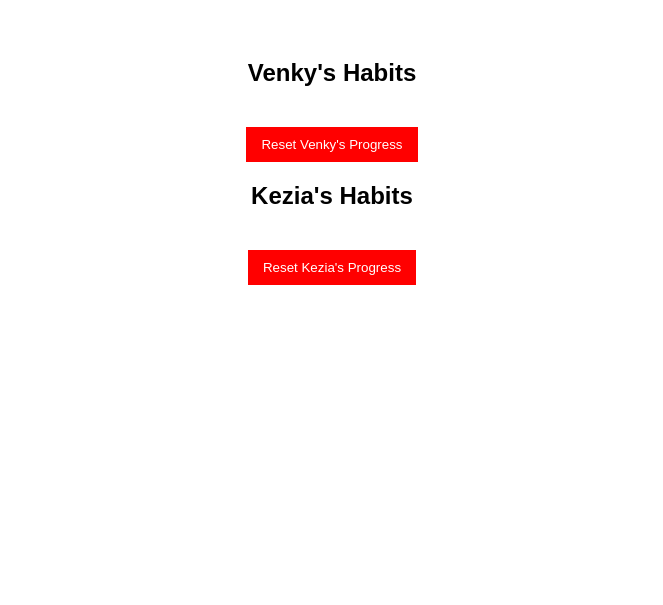
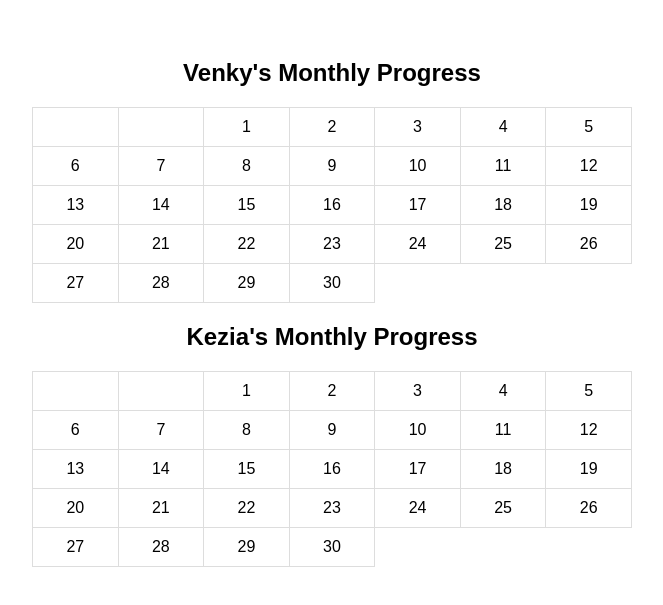
Before and after one commit to Venkatezh/Daily-Tracker, a plain HTML site: page index.html in a window 1280 px wide. Shown: the part 61-666 px from the top of the page, without its empty margins (308-971 px from the left). Drawn offline with Linux system fonts and the light colour scheme; no server answers.

Commit message:
Update index.html

```diff
--- a/index.html
+++ b/index.html
@@ -7,7 +7,7 @@
     <script type="module">
         // Import Firebase modules
         import { initializeApp } from "https://www.gstatic.com/firebasejs/9.6.1/firebase-app.js";
-        import { getDatabase, ref, onValue, set, remove } from "https://www.gstatic.com/firebasejs/9.6.1/firebase-database.js";
+        import { getDatabase, ref, onValue, set } from "https://www.gstatic.com/firebasejs/9.6.1/firebase-database.js";
 
         // Firebase configuration
         const firebaseConfig = {
@@ -25,27 +25,55 @@
         const app = initializeApp(firebaseConfig);
         const db = getDatabase(app);
 
-        const venkyHabits = ["Smoking", "Isolation", "Binge-watching", "Pessimism", "Explicit Content", "Irregular Eating", "Poor Sleep", "Obsession", "Delusional Thinking"];
-        const keziaHabits = ["Talking too much", "Anger", "Overthinking", "Laziness", "Crying", "Drinking", "Dependency"];
+        const users = {
+            "Venky": ["Smoking", "Isolation", "Binge-watching", "Pessimism", "Explicit Content", "Irregular Eating", "Poor Sleep", "Obsession", "Delusional Thinking"],
+            "Kezia": ["Talking too much", "Anger", "Overthinking", "Laziness", "Crying", "Drinking", "Dependency"]
+        };
 
-        function loadHabits(name, habits, containerId) {
+        function loadCalendar(user, containerId) {
             const container = document.getElementById(containerId);
             container.innerHTML = "";
-            habits.forEach((habit, index) => {
-                const habitKey = `${name}/habit-${index}`;
+            const today = new Date();
+            const year = today.getFullYear();
+            const month = today.getMonth();
+            const firstDay = new Date(year, month, 1).getDay();
+            const daysInMonth = new Date(year, month + 1, 0).getDate();
+
+            let calendarHTML = `<table><tr>`;
+            for (let i = 0; i < firstDay; i++) {
+                calendarHTML += "<td></td>";
+            }
+
+            for (let day = 1; day <= daysInMonth; day++) {
+                const dateKey = `${year}-${month + 1}-${day}`;
+                calendarHTML += `<td id="${user}-${dateKey}" onclick="selectDay('${user}', '${dateKey}')">${day}</td>`;
+                if ((firstDay + day) % 7 === 0) {
+                    calendarHTML += "</tr><tr>";
+                }
+            }
+
+            calendarHTML += "</tr></table>";
+            container.innerHTML = calendarHTML;
+        }
+
+        window.selectDay = function(user, dateKey) {
+            const habitContainer = document.getElementById(`${user}-habits`);
+            habitContainer.innerHTML = "";
+            users[user].forEach((habit, index) => {
+                const habitKey = `${user}/${dateKey}/habit-${index}`;
                 const habitRef = ref(db, habitKey);
 
                 onValue(habitRef, snapshot => {
                     const count = snapshot.val() || 0;
                     const li = document.createElement("li");
-                    li.innerHTML = `<span>${habit} (Count: ${count})</span> <button onclick="incrementHabit('${name}', ${index})">➕</button>`;
-                    container.appendChild(li);
+                    li.innerHTML = `<span>${habit} (Count: ${count})</span> <button onclick="incrementHabit('${user}', '${dateKey}', ${index})">➕</button>`;
+                    habitContainer.appendChild(li);
                 });
             });
         }
 
-        window.incrementHabit = function(name, index) {
-            const habitKey = `${name}/habit-${index}`;
+        window.incrementHabit = function(user, dateKey, index) {
+            const habitKey = `${user}/${dateKey}/habit-${index}`;
             const habitRef = ref(db, habitKey);
 
             onValue(habitRef, snapshot => {
@@ -54,35 +82,31 @@
             }, { onlyOnce: true });
         }
 
-        window.resetHabits = function(name) {
-            const nameRef = ref(db, name);
-            remove(nameRef);
-            loadHabits(name, name === "Venky" ? venkyHabits : keziaHabits, name === "Venky" ? "venky-habits" : "kezia-habits");
-        }
-
         window.onload = function() {
-            loadHabits("Venky", venkyHabits, "venky-habits");
-            loadHabits("Kezia", keziaHabits, "kezia-habits");
+            loadCalendar("Venky", "venky-calendar");
+            loadCalendar("Kezia", "kezia-calendar");
         }
     </script>
     <style>
         body { font-family: Arial, sans-serif; text-align: center; }
         .container { max-width: 600px; margin: auto; padding: 20px; }
+        table { width: 100%; border-collapse: collapse; }
+        td { width: 14%; padding: 10px; border: 1px solid #ddd; cursor: pointer; }
         .habit-list { list-style-type: none; padding: 0; }
         .habit-list li { display: flex; justify-content: space-between; padding: 10px; border-bottom: 1px solid #ddd; }
         button { padding: 8px 12px; cursor: pointer; }
-        .reset-btn { margin-top: 20px; padding: 10px 15px; background-color: red; color: white; border: none; cursor: pointer; }
     </style>
 </head>
 <body>
     <h1>Habit Tracker</h1>
     <div class="container">
-        <h2>Venky's Habits</h2>
+        <h2>Venky's Monthly Progress</h2>
+        <div id="venky-calendar"></div>
         <ul class="habit-list" id="venky-habits"></ul>
-        <button class="reset-btn" onclick="resetHabits('Venky')">Reset Venky's Progress</button>
-        <h2>Kezia's Habits</h2>
+
+        <h2>Kezia's Monthly Progress</h2>
+        <div id="kezia-calendar"></div>
         <ul class="habit-list" id="kezia-habits"></ul>
-        <button class="reset-btn" onclick="resetHabits('Kezia')">Reset Kezia's Progress</button>
     </div>
 </body>
 </html>
```
